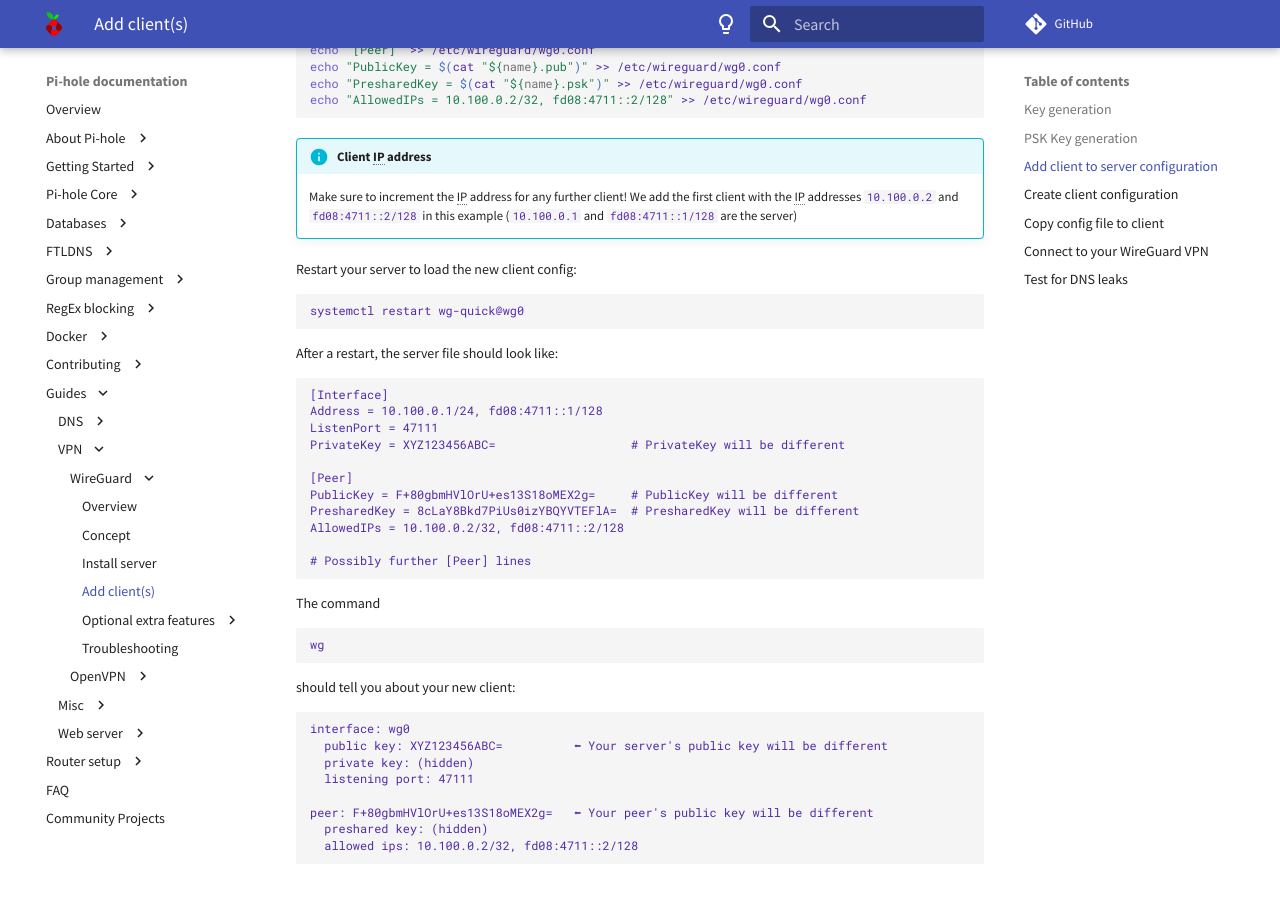
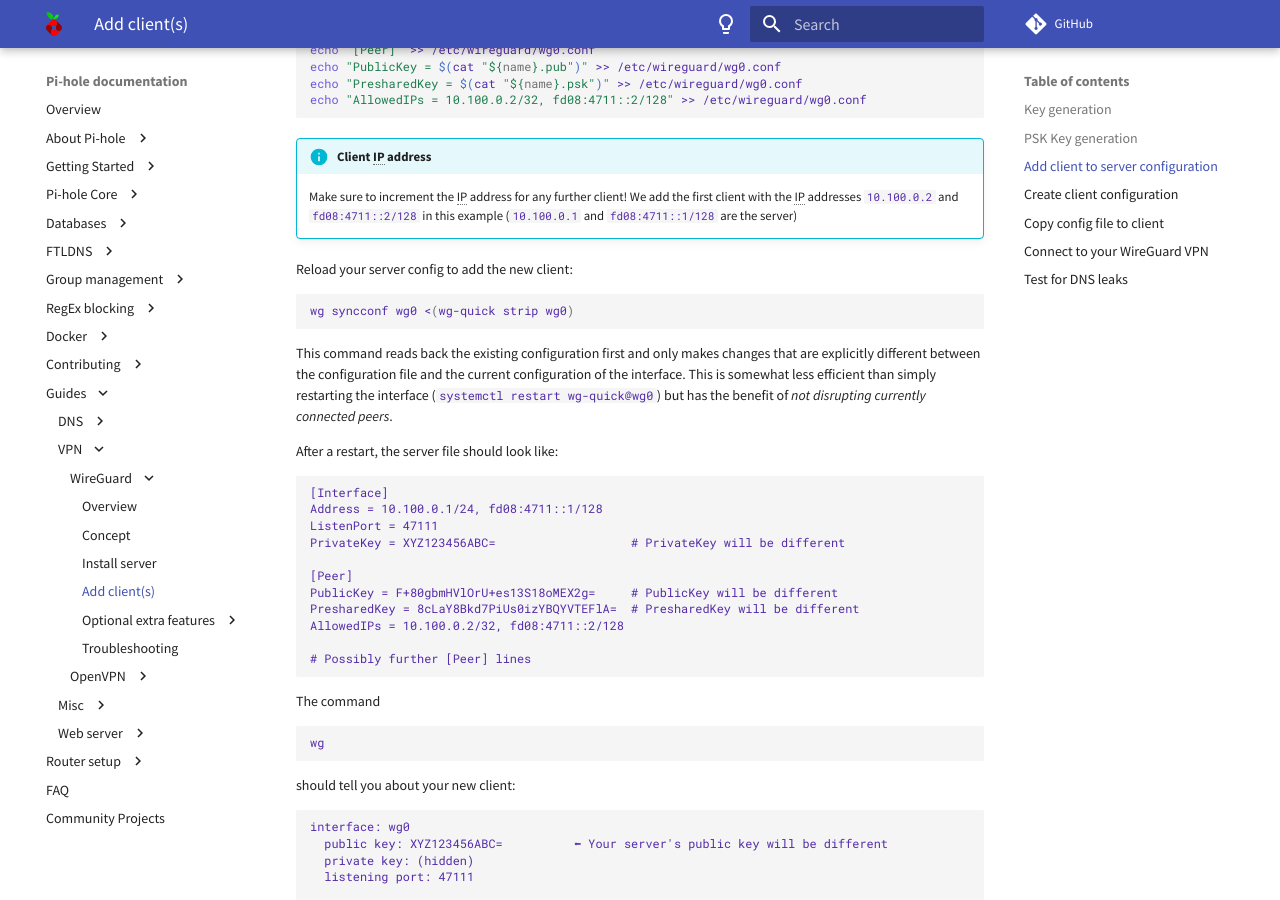
Before and after one commit to pi-hole/docs, an MkDocs documentation site: the page built from docs/guides/vpn/wireguard/client.md, in a window 1280 px wide and 900 px high, scrolled down 877 px. Built offline with MkDocs 1.6.1 and Material for MkDocs 9.7.7, drawn with Linux system fonts in a browser that asks for light colours; comment, search, counter and statistics services are not loaded.

Commit message:
Improve wireguard guide: Do not restart the server when adding new clients but retain existing peer connections
Signed-off-by: DL6ER <dl6er@dl6er.de>

````diff
--- a/docs/guides/vpn/wireguard/client.md
+++ b/docs/guides/vpn/wireguard/client.md
@@ -45,7 +45,7 @@ For each new client, the following steps must be taken. For the sake of simplici
     # Print QR code scanable by the Wireguard mobile app on screen
     qrencode -t ansiutf8 < "${name}.conf"
 
-    systemctl restart wg-quick@wg0
+    wg syncconf wg0 <(wg-quick strip wg0)
     ```
 
     Run the script like
@@ -105,11 +105,13 @@ echo "AllowedIPs = 10.100.0.2/32, fd08:4711::2/128" >> /etc/wireguard/wg0.conf
     Make sure to increment the IP address for any further client! We add the first client with the IP addresses `10.100.0.2` and `fd08:4711::2/128` in this example (`10.100.0.1` and `fd08:4711::1/128` are the server)
 <!-- markdownlint-disable code-block-style -->
 
-Restart your server to load the new client config:
+Reload your server config to add the new client:
 
 ```bash
-systemctl restart wg-quick@wg0
+wg syncconf wg0 <(wg-quick strip wg0)
 ```
+
+This command reads back the existing configuration first and only makes changes that are explicitly different between the configuration file and the current configuration of the interface. This is somewhat less efficient than simply restarting the interface (`systemctl restart wg-quick@wg0`) but has the benefit of *not disrupting currently connected peers*.
 
 After a restart, the server file should look like:
 
````
